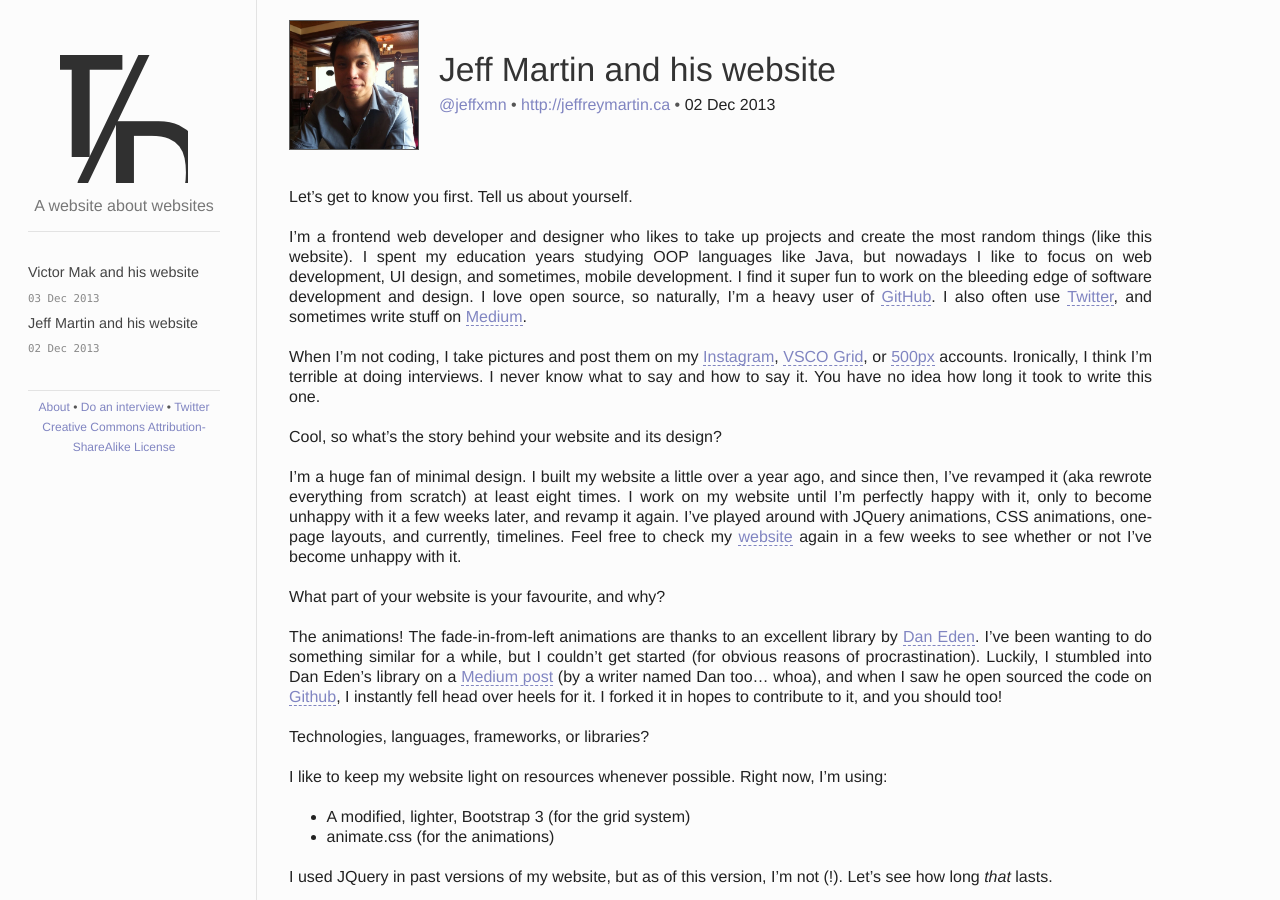
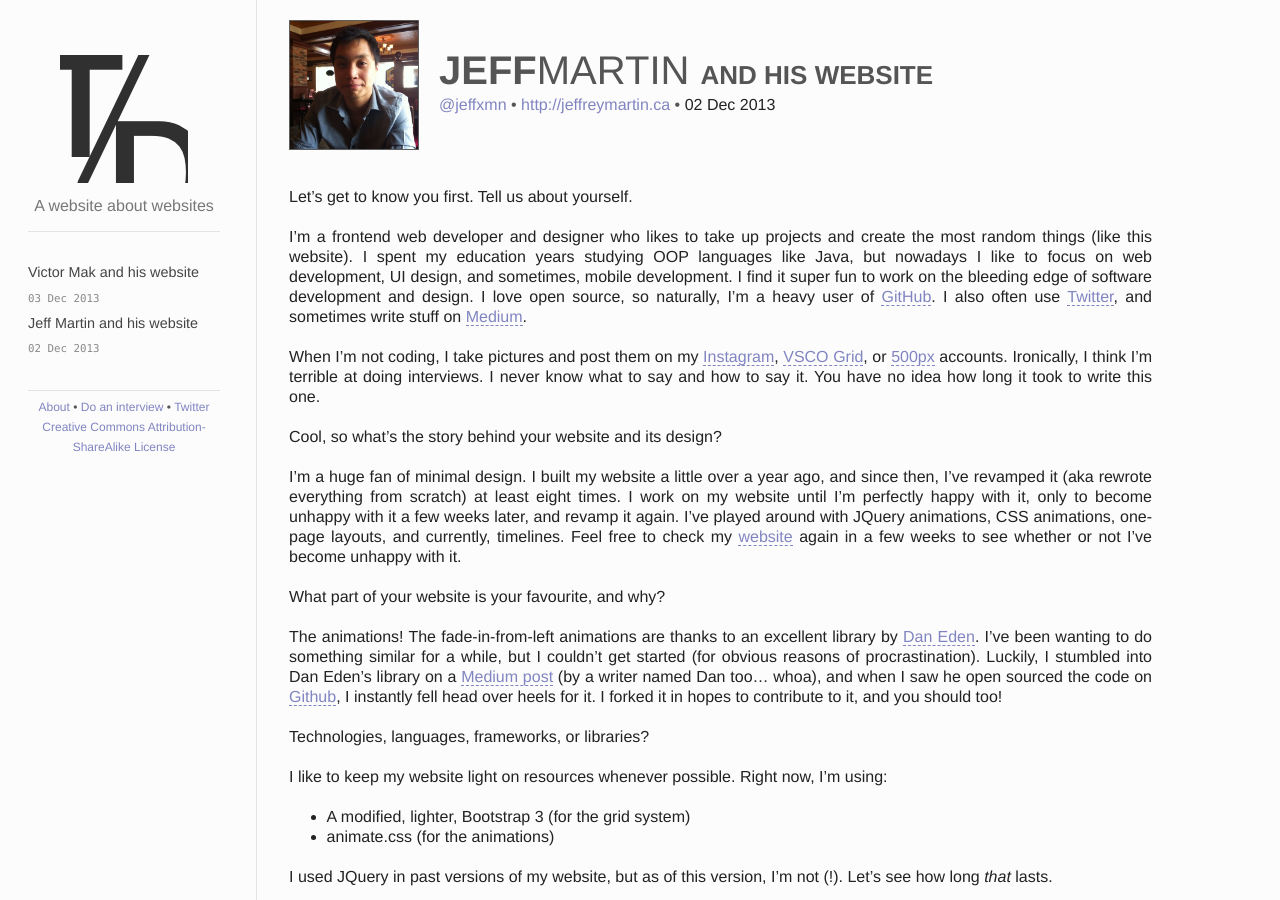
Before and after one commit to the-development/thedevelopment, a Jekyll site: the page built from _posts/2013-12-02-jeff-martin.md, in a window 1280 px wide. Built offline with Jekyll 4.4.1, drawn with Linux system fonts in a browser that asks for light colours; Markdown is read by kramdown in place of the engine named in the settings.

Commit message:
New post title style

```diff
--- a/_layouts/default.html
+++ b/_layouts/default.html
@@ -30,7 +30,7 @@
             <ul class="posts-list">
               {% for post in site.posts %}
                 <li>
-                  <a class="post-title" href="{{ post.url }}">{{ post.title }}</a>
+                  <a class="post-title" href="{{ post.url }}">{{ post.firstname }} {{ post.lastname }} {{ post.titlesuffix }}</a>
                   <span class="post-date">{{ post.date | date_to_string }}</span>
                 </li>
               {% endfor %}
--- a/_layouts/post.html
+++ b/_layouts/post.html
@@ -10,7 +10,7 @@ layout: default
       <img id="dp" src="/images/dps/{{ page.img }}.jpg">
     </div>
     <div id="info-container">
-      <h1 id="post-title">{{ page.title }}</h1>
+      <h1 id="post-title"><span class="bold">{{ page.firstname }}</span><span class="thin">{{ page.lastname }}</span> <span id="post-title-suffix">{{ page.titlesuffix }}</span></h1>
       <div id="info-links">
         <a href="http://twitter.com/{{ page.twitter }}" id="twitter-url" class="post-info">@{{ page.twitter }}</a> <span class="separator">&bull;</span>
         <a href="{{ page.website }}" id="website-url" class="post-info">{{ page.website }}</a> <span class="separator">&bull;</span>
--- a/_posts/2013-12-02-jeff-martin.md
+++ b/_posts/2013-12-02-jeff-martin.md
@@ -1,6 +1,8 @@
 ---
 layout: post
-title:  "Jeff Martin and his website"
+firstname: Jeff
+lastname: Martin
+titlesuffix:  and his website
 img: jeffmartin
 twitter: jeffxmn
 website: http://jeffreymartin.ca
--- a/css/main.css
+++ b/css/main.css
@@ -156,9 +156,23 @@ a:hover {
 }
 
 #post-title {
-  color: #333;
-  margin-bottom: 0.45em;
-  font-size: 2.1em;
+  color: #555;
+  margin-bottom: 0.25em;
+  font-size: 2.5em;
+  text-transform: uppercase;
+}
+
+#post-title-suffix {
+  color: #555;
+  font-size: 0.65em;
+}
+
+.bold {
+  font-weight: 600;
+}
+
+.thin,
+#info-links {
   font-weight: 400;
 }
 
--- a/index.html
+++ b/index.html
@@ -14,7 +14,7 @@ title: The Development
       <img id="dp" src="/images/dps/{{ post.img }}.jpg">
     </div>
     <div id="info-container">
-      <h1 id="post-title">{{ post.title }}</h1>
+      <h1 id="post-title"><span class="bold">{{ post.firstname }}</span><span class="thin">{{ post.lastname }}</span> <span id="post-title-suffix">{{ post.titlesuffix }}</span></h1>
       <div id="info-links">
         <a href="http://twitter.com/{{ post.twitter }}" id="twitter-url">@{{ post.twitter }}</a> <span class="separator">&bull;</span>
         <a href="{{ post.website }}" id="website-url">{{ post.website }}</a> <span class="separator">&bull;</span>
```
Also changed, not shown: _posts/2013-12-03-victor-mak.md (+3 -1 lines).
